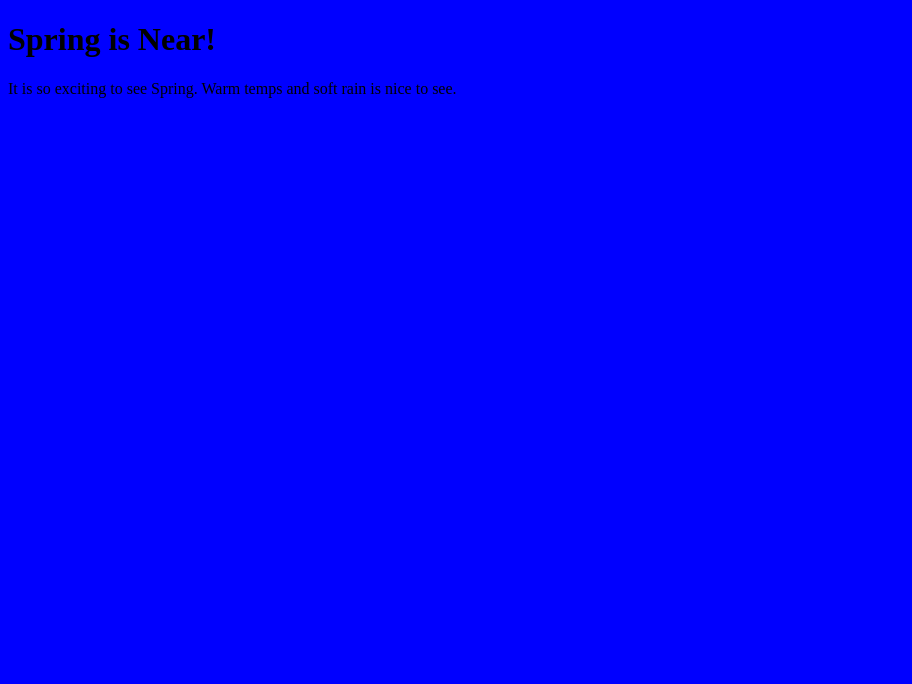
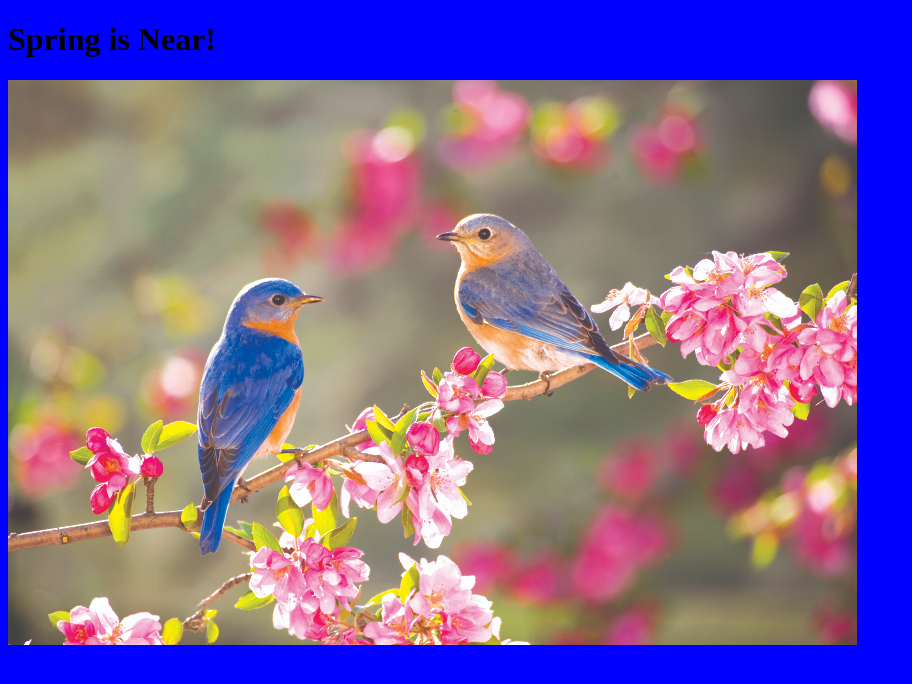
Before and after one commit to gregapalooza/Spring, a plain HTML site: page index.html in a window 1280 px wide. Shown: the whole page, without its empty margins (0-912 px from the left). Drawn offline with Linux system fonts and the light colour scheme.

Commit message:
replaced paragraph with an image

```diff
--- a/index.html
+++ b/index.html
@@ -8,6 +8,6 @@
 </head>
 <body>
     <h1>Spring is Near!</h1>
-    <p>It is so exciting to see Spring. Warm temps and soft rain is nice to see.</p>
+    <img src="spring-06.jpg" alt="blue birds">
 </body>
 </html>
```
Also changed, not shown: spring-06.jpg (added).
